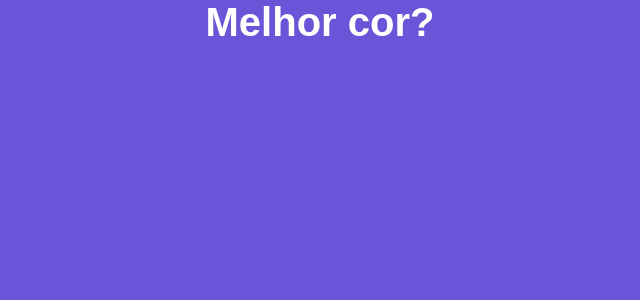
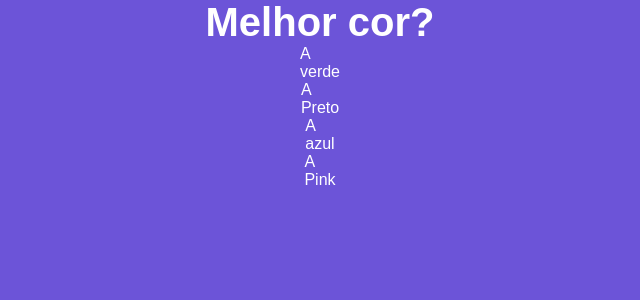
Before and after one commit to ChristanDaniel/clone-quiz-game, a Next.js app: page / in a window 1280 px wide. Shown: the top 300 px of the page, without its empty margins (320-960 px from the left). Built offline with nearby package versions, Linux system fonts and the light colour scheme.

Commit message:
criando component Resposta e rederizando em tela

```diff
--- a/src/components/Questao/index.tsx
+++ b/src/components/Questao/index.tsx
@@ -1,6 +1,8 @@
 import QuestaoModel from "../../model/questao";
 import Enuciado from "../Enuciado";
 import styles from "./Questao.module.css"
+
+import Resposta from '../Resposta'
 
 interface QuestaoProps {
     valor: QuestaoModel
@@ -12,6 +14,11 @@ export default function Questao(props: QuestaoProps) {
     return (
         <div className={styles.questao}>
             <Enuciado texto={questao.enuciado}/>
+            {questao.respostas.map((resposta, ind) => {
+                return (
+                    <Resposta key={resposta.valor} valor={resposta} indice={ind} letra="A" corLetra="#F2C866"/>
+                )
+            })}
         </div>
     )
 }
--- /dev/null
+++ b/src/components/Resposta/index.tsx
@@ -0,0 +1,25 @@
+import RespostaModel from '../../model/resposta'
+import styles from './styles.module.css'
+
+interface EnuciadoProps {
+    valor: RespostaModel
+    indice: number
+    letra: string
+    corLetra: string
+}
+
+export default function Resposta(props: EnuciadoProps) {
+    const resposta = props.valor
+
+    return (
+        <div className={styles.resposta}>
+            <div className={styles.conteudoResposta}>
+                <div className={styles.frente}>
+                    <div className={styles.letra}>{props.letra}</div>
+                    <div className={styles.valor}>{resposta.valor}</div>
+                </div>
+                <div className={styles.verso}></div>
+            </div>
+        </div>
+    )
+}
--- /dev/null
+++ b/src/components/Resposta/styles.module.css
@@ -0,0 +1,3 @@
+.resposta {
+    display: flex;
+}
```
